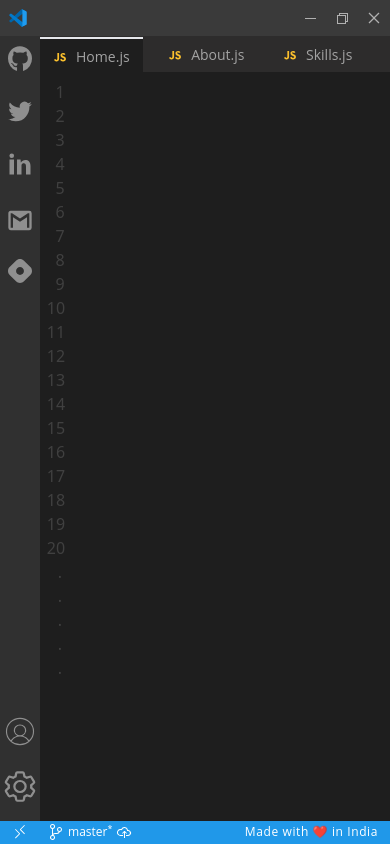
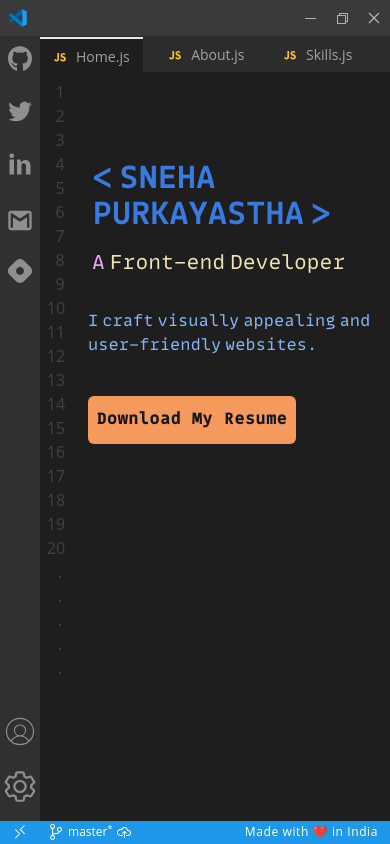
Before and after one commit to snehap02/MyDev-Portfolio, a React (Vite) app: page / in a window 390 px wide. Shown: the top 844 px of the page. Built offline with nearby package versions, Linux system fonts and the light colour scheme.

Commit message:
completed homepage mobile view

```diff
--- a/index.css
+++ b/index.css
@@ -12,8 +12,28 @@
         font-family: anonymousL;
         src: url("./public/fonts/Anonymous\ Pro.ttf");
     }
-
-    .nameText{
-    font-family: 'anonymousB';
+    @font-face {
+        font-family: gintronicMedium;
+        src: url("./public/fonts/GintronicMedium.ttf");
+    }
+    @font-face {
+        font-family: gintronicThin;
+        src: url("./public/fonts/GintronicThin.ttf");
+    }
+    @font-face {
+        font-family: monalisa;
+        src: url("./public/fonts/Monolisa\ Font.ttf");
+    }
+    .small{
+        font-family: 'monalisa';
+    }
+    .desc{
+        font-family: 'monalisa';
+    }
+    .details{
+        font-family: 'monalisa';
+    }
+    .resume{
+        font-family: 'gintronicMedium';
     }
 }
--- a/src/components/Home.js
+++ b/src/components/Home.js
@@ -2,8 +2,8 @@ import React from "react";
 
 const Home = () => {
   return (
-    <div className="home pt-20 ml-10 lg:ml-52 bg-[#1e1e1e] min-h-[100vh] min-w-[100vw] overflow-x-hidden flex items-center">
-    <div className="nums bg-[#1e1e1e] w-10 md:w-16 h-full flex flex-col items-center text-neutral-700 px-2">
+    <div className="home pt-20 ml-10 lg:ml-52 bg-[#1e1e1e] min-h-[100vh] min-w-[100vw] overflow-x-hidden flex">
+      <div className="nums bg-[#1e1e1e] w-10 md:w-16 h-full flex flex-col items-center text-neutral-700 px-4">
         <h2>1</h2>
         <h2>2</h2>
         <h2>3</h2>
@@ -30,8 +30,20 @@ const Home = () => {
         <h2>.</h2>
         <h2>.</h2>
       </div>
-      <div className="mobile lg:hidden">
-
+      <div className="mobile lg:hidden flex flex-col -ml-2 375:-ml-0">
+        <div className="small font-bold text-[28px] pt-20 375:text-3xl 450:text-4xl 500:text-5xl sm:text-6xl md:text-7xl text-blue">
+          <h1 className="px-3 uppercase">&lt; Sneha</h1>
+          <h1 className="px-3 uppercase">Purkayastha &gt;</h1>
+        </div>
+        <h2 className="desc text-yellow text-lg ml-3 mt-4 375:text-xl 450:text-2xl 500:text-3xl md:text-4xl">
+          <span className="text-pink">A</span> Front-end Developer
+        </h2>
+        <h3 className="details px-10 -ml-8 mt-8 text-sky sm:text-xl">
+          I craft visually appealing and user-friendly websites.
+        </h3>
+        <button className="resume mt-10 w-52 text-left ml-2 bg-orange text-neutral-900 cursor-pointer px-2 py-3 font-bold rounded-md hover:bg-opacity-80">
+          <a>Download My Resume</a>
+        </button>
       </div>
       <div className="desktop hidden lg:flex"></div>
     </div>
--- a/tailwind.config.js
+++ b/tailwind.config.js
@@ -9,6 +9,9 @@ module.exports = {
       screens:{
         '400': '400px',
         '1404': '1404px',
+        '375': '375px',
+        '500': '500px',
+        '450': '450px',
       },
       colors:{
         'yellow': '#EEE4B1',
```
Lines whose indentation alone changed are shown as unchanged.
